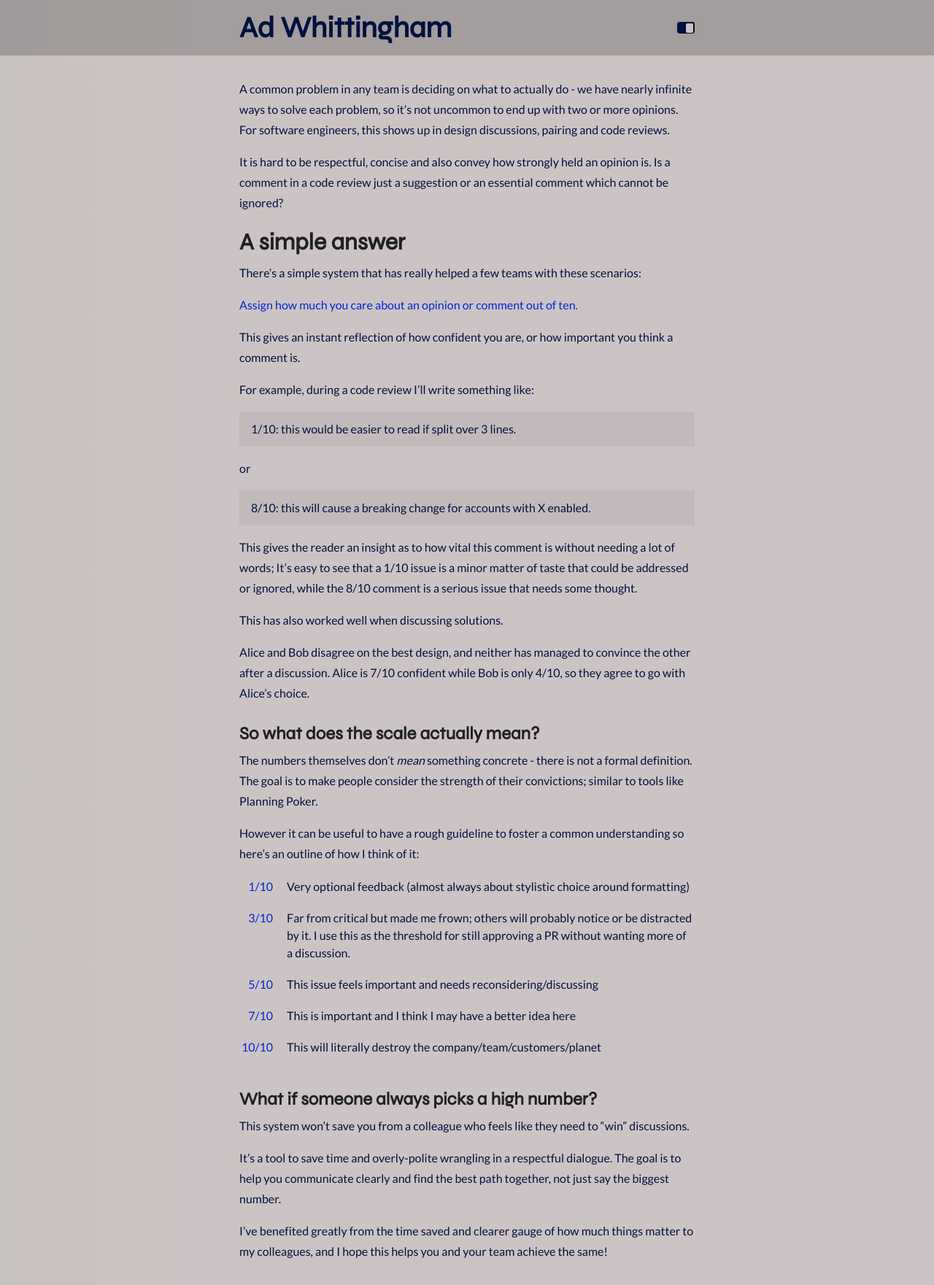
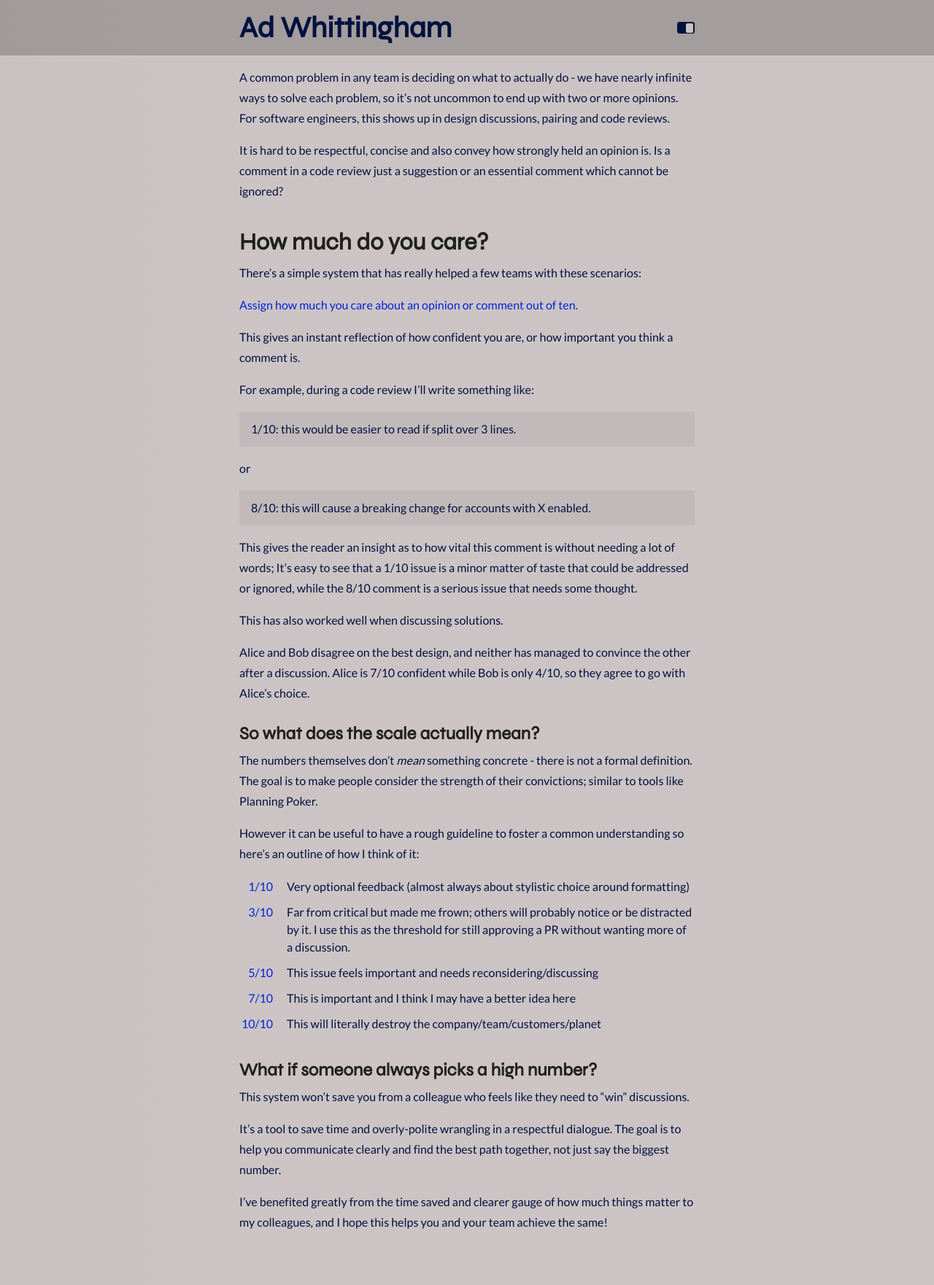
Before and after one commit to AdamWhittingham/personal-site, a Jekyll site: the page built from _posts/2022-07-16-how-much-do-you-care.md, in a window 1280 px wide. Shown: the whole page at 73% size. Built offline with Jekyll 4.4.1, drawn with Linux system fonts in a browser that asks for light colours; nearby versions of some CDN libraries; after the commit the page ends 1721 px from its top, so only the background shows below that.

Commit message:
Typography spacing tidy

```diff
--- a/_posts/2022-07-16-how-much-do-you-care.md
+++ b/_posts/2022-07-16-how-much-do-you-care.md
@@ -7,7 +7,8 @@
 
 It is hard to be respectful, concise and also convey how strongly held an opinion is. Is a comment in a code review just a suggestion or an essential comment which cannot be ignored?
 
-# A simple answer
+# How much do you care?
+
 There's a simple system that has really helped a few teams with these scenarios:
 
 <em>Assign how much you care about an opinion or comment out of ten.</em>
--- a/_sass/_layout.scss
+++ b/_sass/_layout.scss
@@ -11,7 +11,7 @@
 }
 
 main {
-  padding: 2rem 0;
+  padding: 1rem 0 2rem;
 }
 
 header{
--- a/_sass/tables.scss
+++ b/_sass/tables.scss
@@ -1,11 +1,14 @@
 table {
-  margin-top: 1em;
-  &.definitions td {
-    vertical-align: top;
-    padding-bottom: 1rem;
-    &:first-child{
-      padding-right: 1em;
-      text-align: right;
+  &.definitions{
+    margin-top: 1rem;
+
+    td {
+      vertical-align: top;
+      padding-bottom: 0.5rem;
+      &:first-child{
+        padding-right: 1em;
+        text-align: right;
+      }
     }
   }
 }
--- a/_sass/typography.scss
+++ b/_sass/typography.scss
@@ -16,7 +16,7 @@
 
 h1 {
   font-size: 2rem;
-  margin: 1rem 0 0.25rem;
+  margin: 2rem 0 0.25rem;
 }
 
 h2 {
@@ -48,7 +48,6 @@
 p{
   line-height: 1.75em;
   & + p { padding-top: 1em; }
-  & + blockquote { margin-top: 1em; }
 }
 
 li::marker { color: var(--headings)}
@@ -81,8 +80,12 @@
 blockquote {
   padding-left: 1em;
   background: var(--blockquote);
-  margin-bottom: 1em;
+  margin: 1em 0;
   p {
     line-height: 3em;
   }
 }
+
+ul {
+  margin: 0 0 1rem;
+}
```
